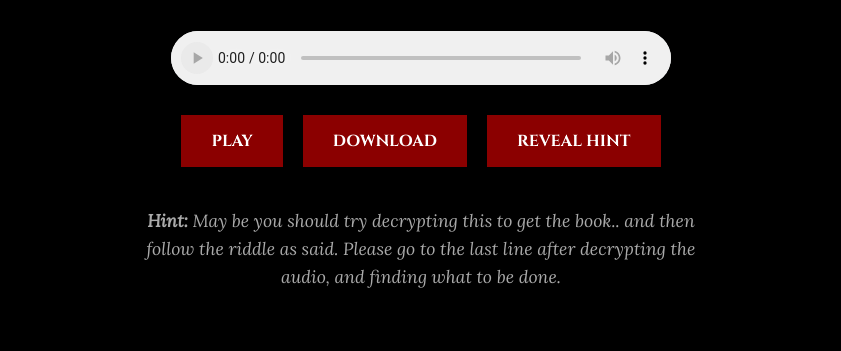
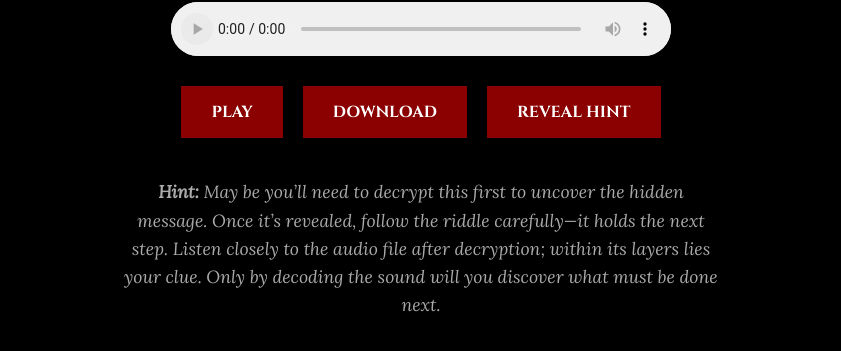
Before and after one commit to community-gdgvtu/gdg2, a plain HTML site: page index.html in a window 1280 px wide. Both pictures are taken after a click on the button "REVEAL HINT". Shown: the part 327-678 px from the top of the page, without its empty margins (219-1060 px from the left). Drawn offline with Linux system fonts and the light colour scheme.

Commit message:
Update index.html

```diff
--- a/index.html
+++ b/index.html
@@ -110,7 +110,10 @@
         </div>
 
         <div class="hint-content" id="hintContent">
-            <p><strong>Hint:</strong> May be you should try decrypting this to get the book.. and then follow the riddle as said. Please go to the last line after decrypting the audio, and finding what to be done.</p>
+            <p><strong>Hint:</strong> May be you’ll need to decrypt this first to uncover the hidden message.
+Once it’s revealed, follow the riddle carefully—it holds the next step.
+Listen closely to the audio file after decryption; within its layers lies your clue.
+Only by decoding the sound will you discover what must be done next.</p>
         </div>
     </div>
 
```
